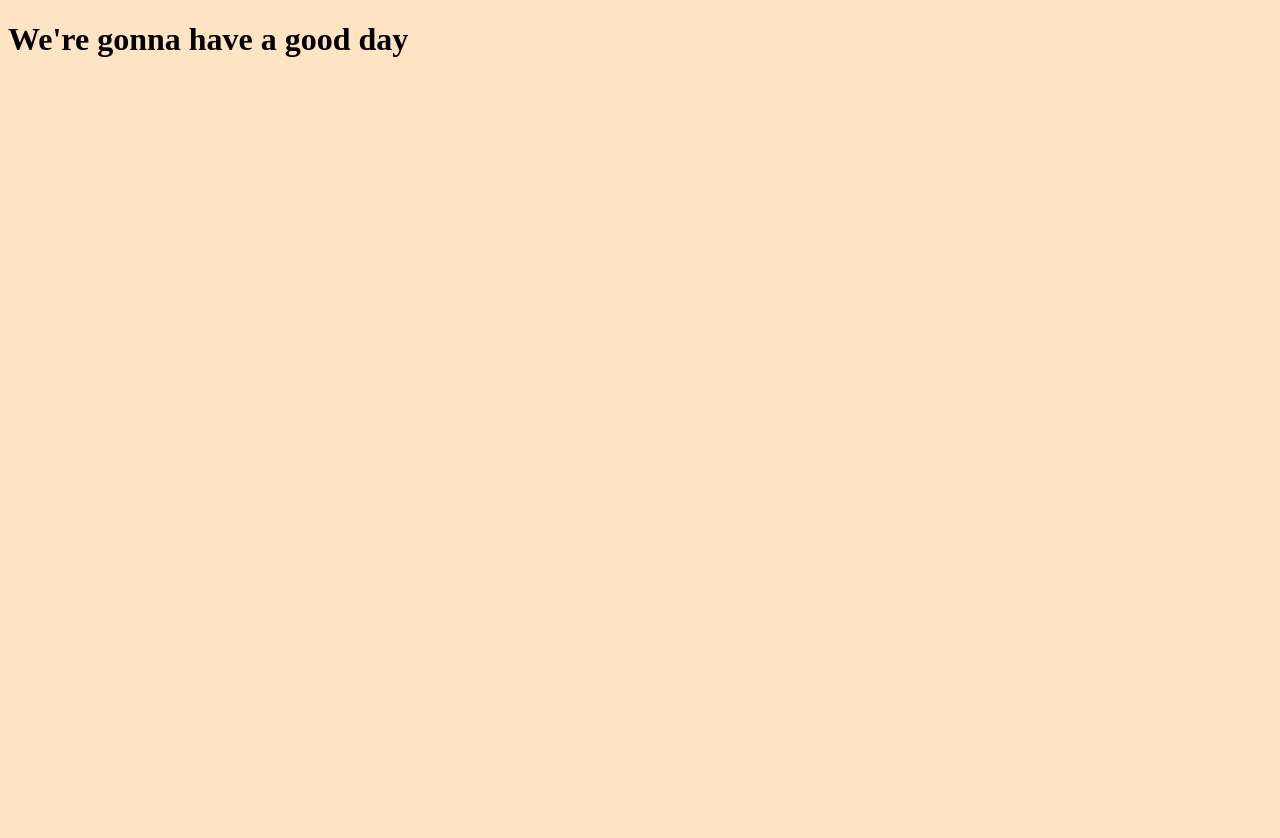
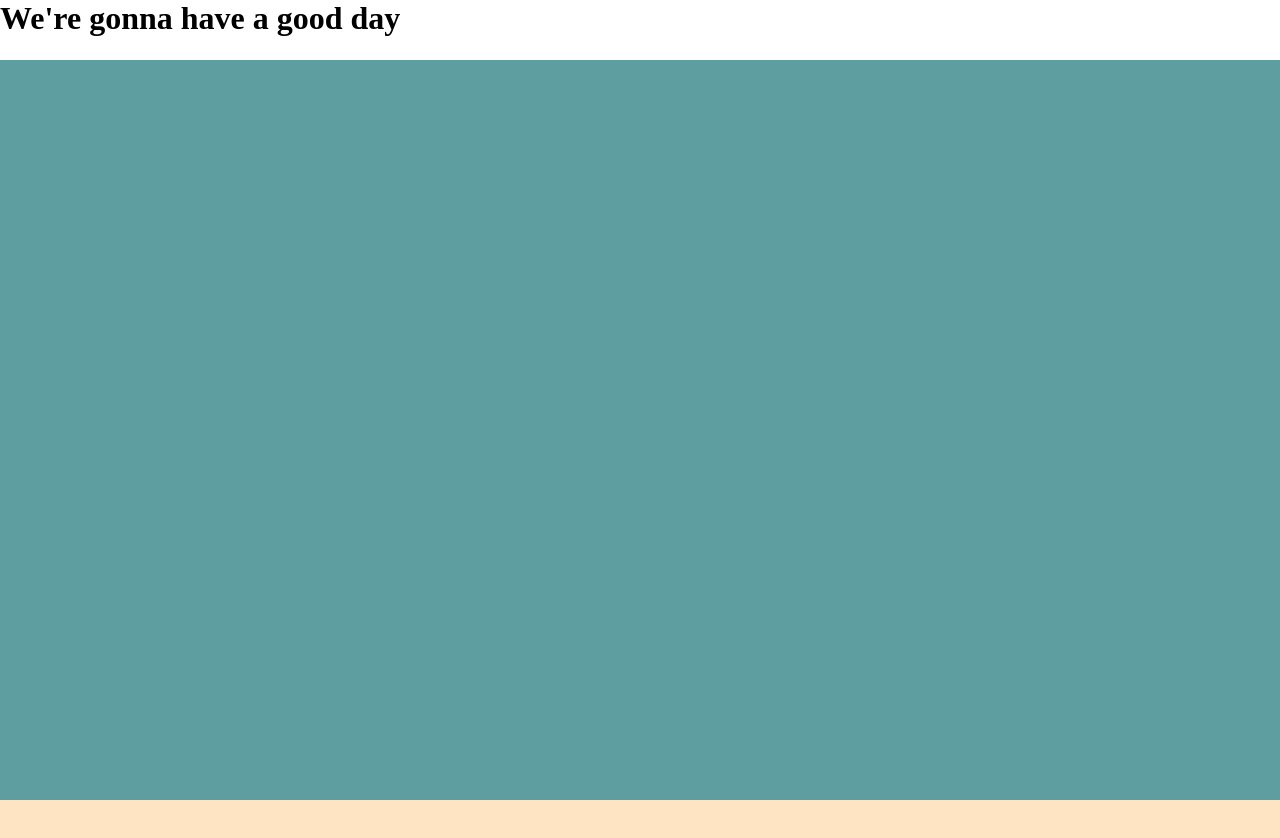
Before and after one commit to PierDavis/november-app1-pier, a plain HTML site: page client/index.html in a window 1280 px wide. Before the commit the page ends 800 px from the top, so only its background shows below. Drawn offline with Linux system fonts and the light colour scheme.

Commit message:
more css

```diff
--- a/client/index.html
+++ b/client/index.html
@@ -8,6 +8,10 @@
   <link rel='stylesheet' href='styles.css' />
 </head>
 <body>
+  <header>
   <h1>We're gonna have a good day</h1>
+</header>
+<section id="hero"></section>
+<section id="content"></section>
 </body>
 </html>
--- a/client/styles.css
+++ b/client/styles.css
@@ -1,3 +1,27 @@
+* {
+    box-sizing: border-box;
+    margin: 0;
+    padding: 0;
+}
 body {
     background-color: bisque;
 }
+
+header {
+    background-color: white;
+    height: 60px;
+    position: fixed;
+    top: 10;
+    left: 0;
+    width: 1000%;
+}
+
+section {
+    height: 100vh;
+    width: 100%;
+}
+
+#hero {
+    background:cadetblue;
+
+}
```
